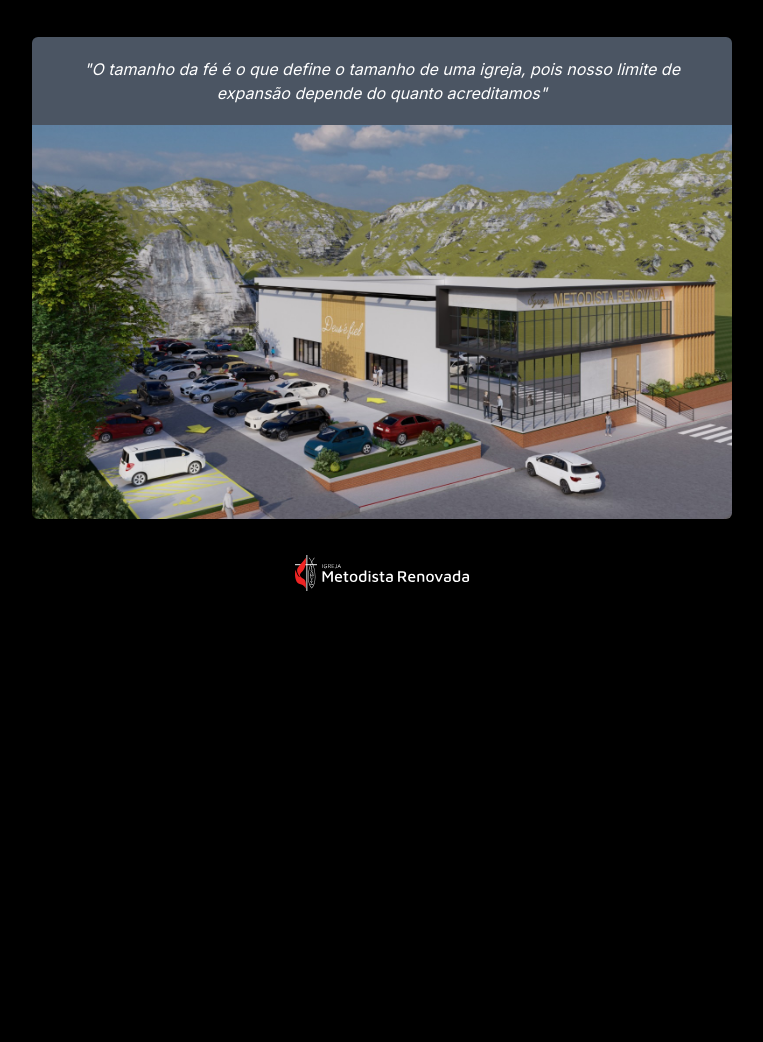
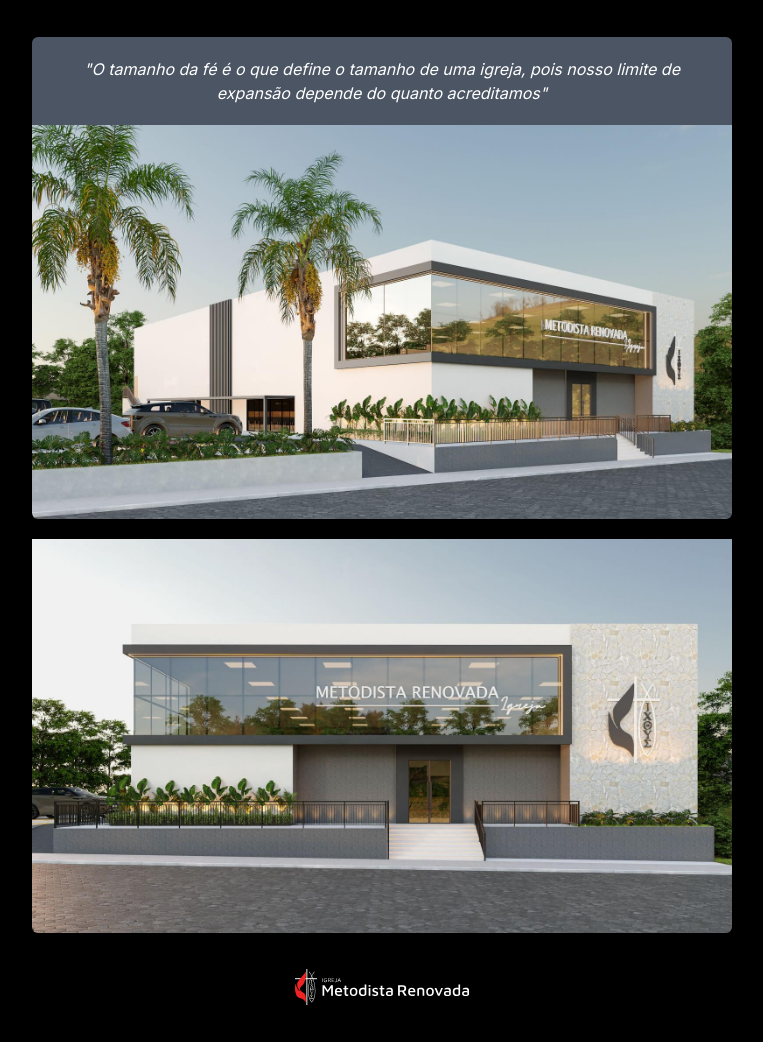
Before and after one commit to luizventurote/metodista-renovada, a website: page oferta.html in a window 1280 px wide. Shown: the part 303-1345 px from the top of the page, without its empty margins (258-1021 px from the left). Before the commit the page ends 931 px from the top, so only its background shows below. Drawn offline with Linux system fonts and the light colour scheme.

Commit message:
Atualizar imagem novo templo

```diff
--- a/oferta.html
+++ b/oferta.html
@@ -28,7 +28,7 @@
     <meta property="og:type" content="website">
     <meta property="og:title" content="Ofertas de fé para a construção da nova sede da Igreja Metodista Renovada de Colatina">
     <meta property="og:description" content="O tamanho da fé é o que define o tamanho de uma igreja, pois nosso limite de expansão depende do quanto acreditamos.">
-    <meta property="og:image" content="https://metodista.org/assets/nova-igreja.jpeg">
+    <meta property="og:image" content="https://metodista.org/assets/nova-igreja-1.jpg">
     <meta property="og:locale" content="pt_BR"/>
 
     <!-- Twitter Meta Tags -->
@@ -37,7 +37,7 @@
     <meta property="twitter:url" content="https://metodista.org/oferta">
     <meta name="twitter:title" content="Ofertas de fé para a construção da nova sede da Igreja Metodista Renovada de Colatina">
     <meta name="twitter:description" content="O tamanho da fé é o que define o tamanho de uma igreja, pois nosso limite de expansão depende do quanto acreditamos.">
-    <meta name="twitter:image" content="https://metodista.org/assets/nova-igreja.jpeg">
+    <meta name="twitter:image" content="https://metodista.org/assets/nova-igreja-1.jpg">
 
     <style>
         @import url('https://fonts.googleapis.com/css2?family=Inter:wght@100..900&display=swap');
@@ -63,7 +63,9 @@
 
         <p class="mt-3 bg-gray-600 p-5 rounded-t-md italic">"O tamanho da fé é o que define o tamanho de uma igreja, pois nosso limite de expansão depende do quanto acreditamos"</p>
 
-        <img src="assets/nova-igreja.jpeg" class="w-full rounded-b-md overflow-hidden" alt="Novo templo!">
+        <img src="assets/nova-igreja-1.jpg" class="w-full rounded-b-md overflow-hidden mb-5" alt="Novo templo!">
+
+        <img src="assets/nova-igreja-2.jpg" class="w-full rounded-b-md overflow-hidden" alt="Novo templo!">
 
         <footer class=" py-9 px-8">
             <img class="m-auto" src="assets/Logo Igreja Wide.svg" alt="Igreja Metodista Renovada">
```
Also changed, not shown: index.html (+1 -0 lines), assets/nova-igreja-1.jpg (added), assets/nova-igreja-2.jpg (added), assets/styles-output.css.
